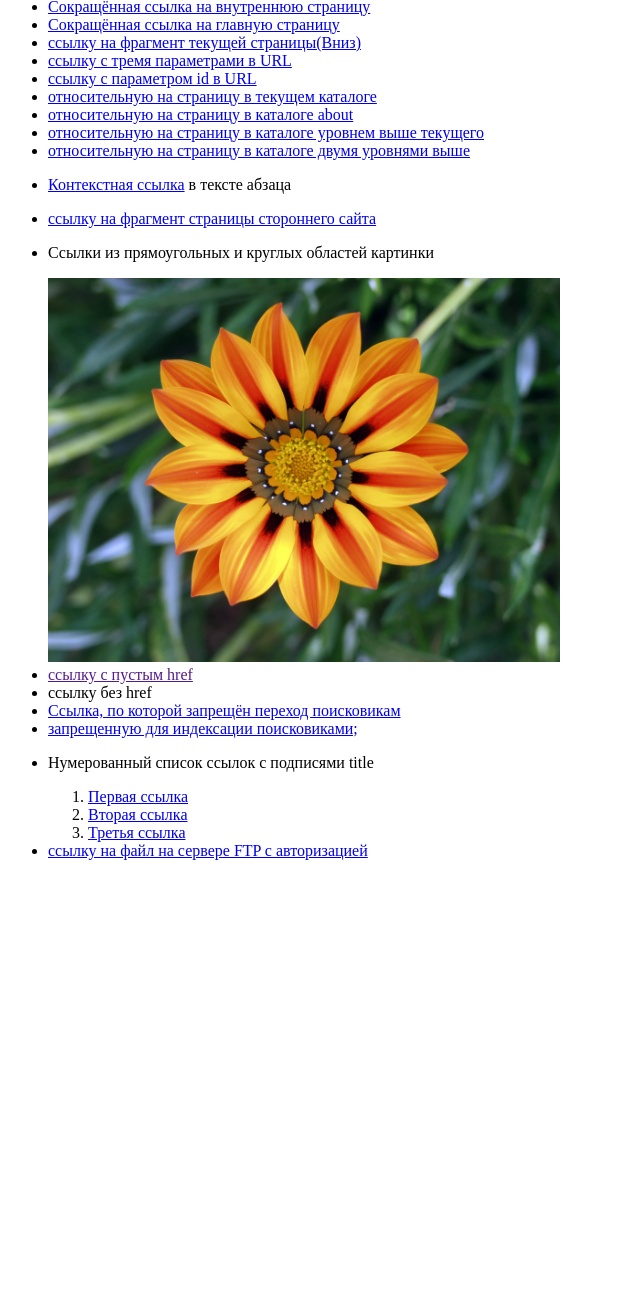
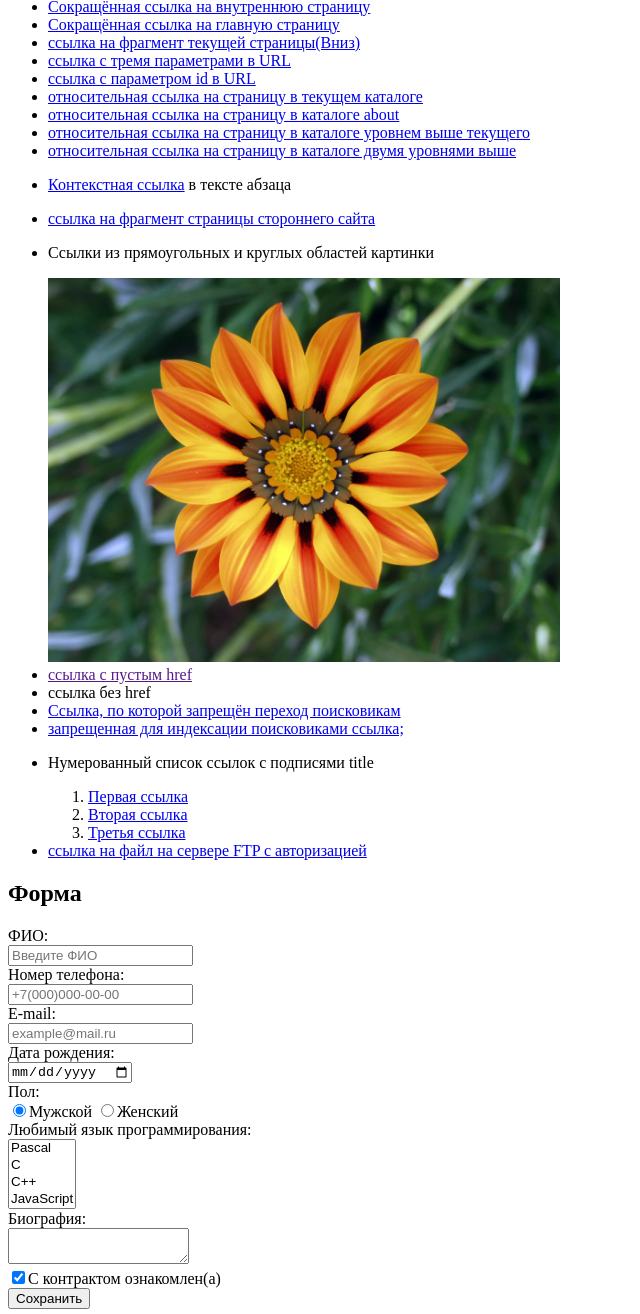
Before and after one commit to MinkoAlexandr/MinkoAlexandr.github.io, a plain HTML site: page index.html in a window 1280 px wide. Shown: the part 506-1820 px from the top of the page, without its empty margins (0-640 px from the left). Before the commit the page ends 1382 px from the top, so only its background shows below. Drawn offline with Linux system fonts and the light colour scheme.

Commit message:
Update index.html

```diff
--- a/index.html
+++ b/index.html
@@ -6,23 +6,23 @@
   <body>
     <h1>Маркированный список</h1>
     <ul>
-    <li><a href="http://kubsu.ru/">абсолютную гиперссылку на главную страницу сайта kubsu.ru</a></li>
-    <li><a href="https://kubsu.ru/">абсолютную гиперссылку на главную страницу сайта kubsu.ru</a></li>
+    <li><a href="http://kubsu.ru/">абсолютная гиперссылка на главную страницу сайта kubsu.ru</a></li>
+    <li><a href="https://kubsu.ru/">абсолютная гиперссылка на главную страницу сайта kubsu.ru</a></li>
     <li><a href="https://kubsu.ru/">
       <img src="image.jpg" alt="Цветок" style="width: 512px;">
       </a>
     </li>
     <li><a href="/inside.html">Сокращённая ссылка на внутреннюю страницу</a></li>
     <li><a href="/">Сокращённая ссылка на главную страницу</a></li>
-    <li><a href="#Bottom"> ссылку на фрагмент текущей страницы(Вниз)</a></li>
-    <li><a href="https://example.com/search?category=books&sort=price&availability=in_stock">ссылку с тремя параметрами в URL</a> </li>
-    <li><a href="https://moodle.kubsu.ru/mod/assign/view.php?id=16911">ссылку с параметром id в URL</a> </li>
-    <li><a href="/putnik.html">относительную на страницу в текущем каталоге</a> </li>
-    <li><a href="/about/putnik.html"> относительную на страницу в каталоге about</a></li>
-    <li><a href="../putnik.html">относительную на страницу в каталоге уровнем выше текущего</a> </li>
-    <li><a href="../../putnik.html"> относительную на страницу в каталоге двумя уровнями выше</a></li>
+    <li><a href="#Bottom"> ссылка на фрагмент текущей страницы(Вниз)</a></li>
+    <li><a href="https://example.com/search?category=books&sort=price&availability=in_stock">ссылка с тремя параметрами в URL</a> </li>
+    <li><a href="https://moodle.kubsu.ru/mod/assign/view.php?id=16911">ссылка с параметром id в URL</a> </li>
+    <li><a href="/putnik.html">относительная ссылка на страницу в текущем каталоге</a> </li>
+    <li><a href="/about/putnik.html"> относительная ссылка на страницу в каталоге about</a></li>
+    <li><a href="../putnik.html">относительная ссылка на страницу в каталоге уровнем выше текущего</a> </li>
+    <li><a href="../../putnik.html"> относительная ссылка на страницу в каталоге двумя уровнями выше</a></li>
     <li><p><a href="https://putnik.com">Контекстная ссылка</a> в тексте абзаца</p></li>
-    <li><a href="https://ru.wikipedia.org/wiki/The_International#The_International_2014">ссылку на фрагмент страницы стороннего сайта</a> </li>
+    <li><a href="https://ru.wikipedia.org/wiki/The_International#The_International_2014">ссылка на фрагмент страницы стороннего сайта</a> </li>
     <li><p>Ссылки из прямоугольных и круглых областей картинки</p>
       <img src="image.jpg" alt="Ссылки" style="width: 512px;" usemap="#map1">
       <map name=map1>
@@ -30,10 +30,10 @@
         <area shape="circle" coords="384,192,128" href="https://ru.wikipedia.org/wiki/The_International#The_International_2014" alt="Int">
       </map>
     </li>
-    <li><a href=""> ссылку с пустым href</a></li>
-    <li><a> ссылку без href</a></li>
+    <li><a href=""> ссылка с пустым href</a></li>
+    <li><a> ссылка без href</a></li>
     <li><a href="https://www.w3.org/standards/" rel="nofollow">Ссылка, по которой запрещён переход поисковикам</a></li>
-    <li><!--<noindex>--><a href="https://www.wildberries.ru/"> запрещенную для индексации поисковиками;</a><!--</noindex>--></li>
+    <li><!--<noindex>--><a href="https://www.wildberries.ru/"> запрещенная для индексации поисковиками ссылка;</a><!--</noindex>--></li>
       <li><p>Нумерованный список ссылок с подписями title</p>
             <ol>
               <li><a href="https://ru.wikipedia.org/wiki/Заглавная_страница" title="Подпись один">Первая ссылка</a></li>
@@ -41,9 +41,70 @@
               <li><a href="https://ru.wikipedia.org/wiki/Италия" title="Подпись три">Третья ссылка</a></li>
             </ol>
           </li>
-    <li><a href="ftp://username:password@example.com/path/to/file"> ссылку на файл на сервере FTP с авторизацией</a></li>
+    <li><a href="ftp://username:password@example.com/path/to/file"> ссылка на файл на сервере FTP с авторизацией</a></li>
+    </ul>
+<h2 id="fragment">Форма</h2>
+    <form action="/form-submitted.html" method ="POST">
 
-    </ul>
+      <label>
+        ФИО:<br>
+        <input type="text" name="Names" placeholder="Введите ФИО" required>
+      </label><br>
 
+      <label>
+        Номер телефона:<br>
+        <input type="tel" name="Phone" placeholder="+7(000)000-00-00" required>
+      </label><br>
+
+      <label>
+        E-mail:<br>
+        <input type="email" name="Email" placeholder="example@mail.ru" required>
+      </label><br>
+
+      <label>
+        Дата рождения:<br>
+        <input name="field-date" type="date" required>
+      </label><br>
+
+      Пол:<br>
+      <label>
+        <input type="radio" checked="checked" name="gender" value="male" required>Мужской
+      </label>
+      <label>
+        <input type="radio" name="gender" value="female" required>Женский
+      </label><br>
+
+      <label>
+        Любимый язык программирования:<br>
+        <select name="name-2[]" multiple="multiple" required>
+          <option value="item1">Pascal</option>
+          <option value="item2">C</option>
+          <option value="item3">C++</option>
+          <option value="item4">JavaScript</option>
+          <option value="item5">PHP</option>
+          <option value="item6">Python</option>
+          <option value="item7">Java</option>
+          <option value="item8">Haskel</option>
+          <option value="item9">Clojure</option>
+          <option value="item10">Prolog</option>
+          <option value="item11">Scala</option>
+        </select><br>
+      </label>
+
+      <label>
+        Биография:<br>
+        <textarea name="name-3" placeholder="Информация о вас" required>
+        </textarea>
+      </label><br>
+
+      <label>
+        <input type="checkbox" checked="checked" name="check-1" required>С контрактом ознакомлен(а)
+      </label><br>
+
+      <input type="submit" value="Сохранить">
+    </form>
+
+  </body>
+</html>
     <a id="Bottom"></a>
   </body>
```
